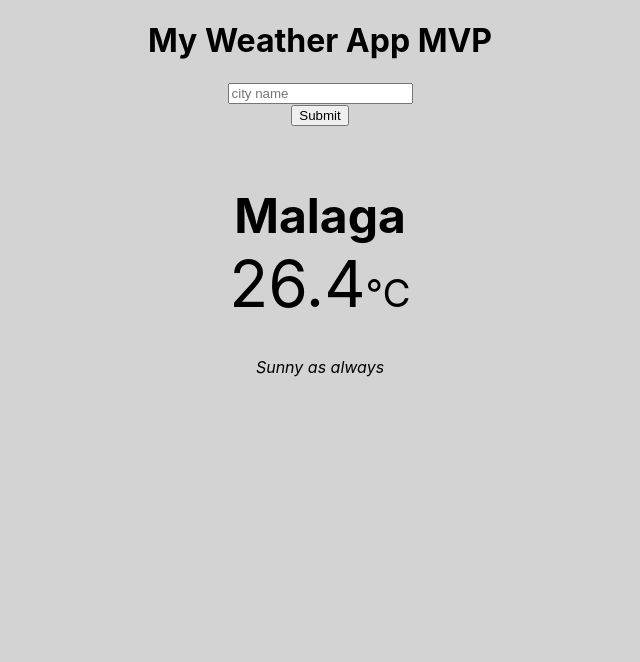
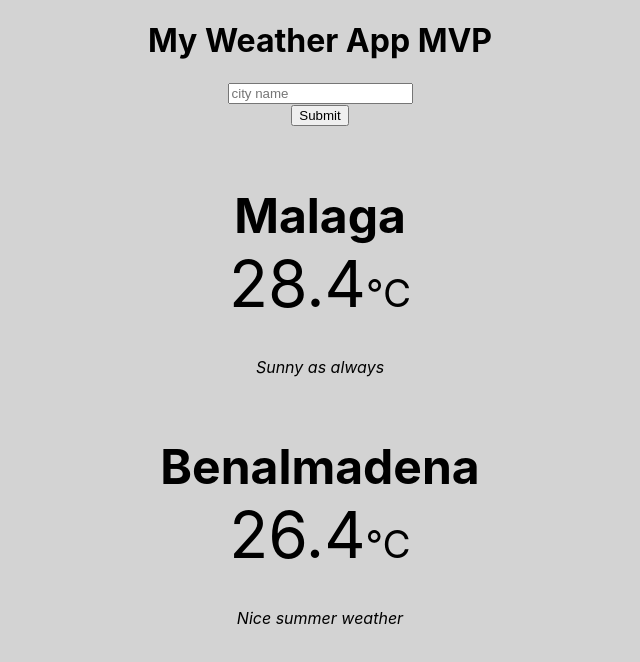
Before and after one commit to Mehto00/react-weather-app, a React (Create React App) app: page / in a window 1280 px wide. Shown: the top 662 px of the page, without its empty margins (320-960 px from the left). Built offline with nearby package versions, Linux system fonts and the light colour scheme.

Commit message:
added hardcoded state data to project for testing events

```diff
--- a/src/App.js
+++ b/src/App.js
@@ -4,12 +4,29 @@ import WeatherDisplay from './WeatherDisplay/WeatherDisplay';
 import WeatherSearch from './WeatherSearch/WeatherSearch';
 
 class App extends Component {
+  state = {
+    forecasts : [
+      {
+        city: 'Malaga',
+        temp: '28.4',
+        desc: 'Sunny as always'
+      },
+      {
+        city: 'Benalmadena',
+        temp: '26.4',
+        desc: 'Nice summer weather'
+      }
+    ]
+  };
+
+
   render() {
     return (
       <div className="App">
         <h1>My Weather App MVP</h1>
         <WeatherSearch />
-        <WeatherDisplay city="Malaga" temp="26.4" desc="Sunny as always"/>
+        <WeatherDisplay city={this.state.forecasts[0].city} temp={this.state.forecasts[0].temp} desc={this.state.forecasts[0].desc} />
+        <WeatherDisplay city={this.state.forecasts[1].city} temp={this.state.forecasts[1].temp} desc={this.state.forecasts[1].desc} />
       </div>
     );
   }
```
